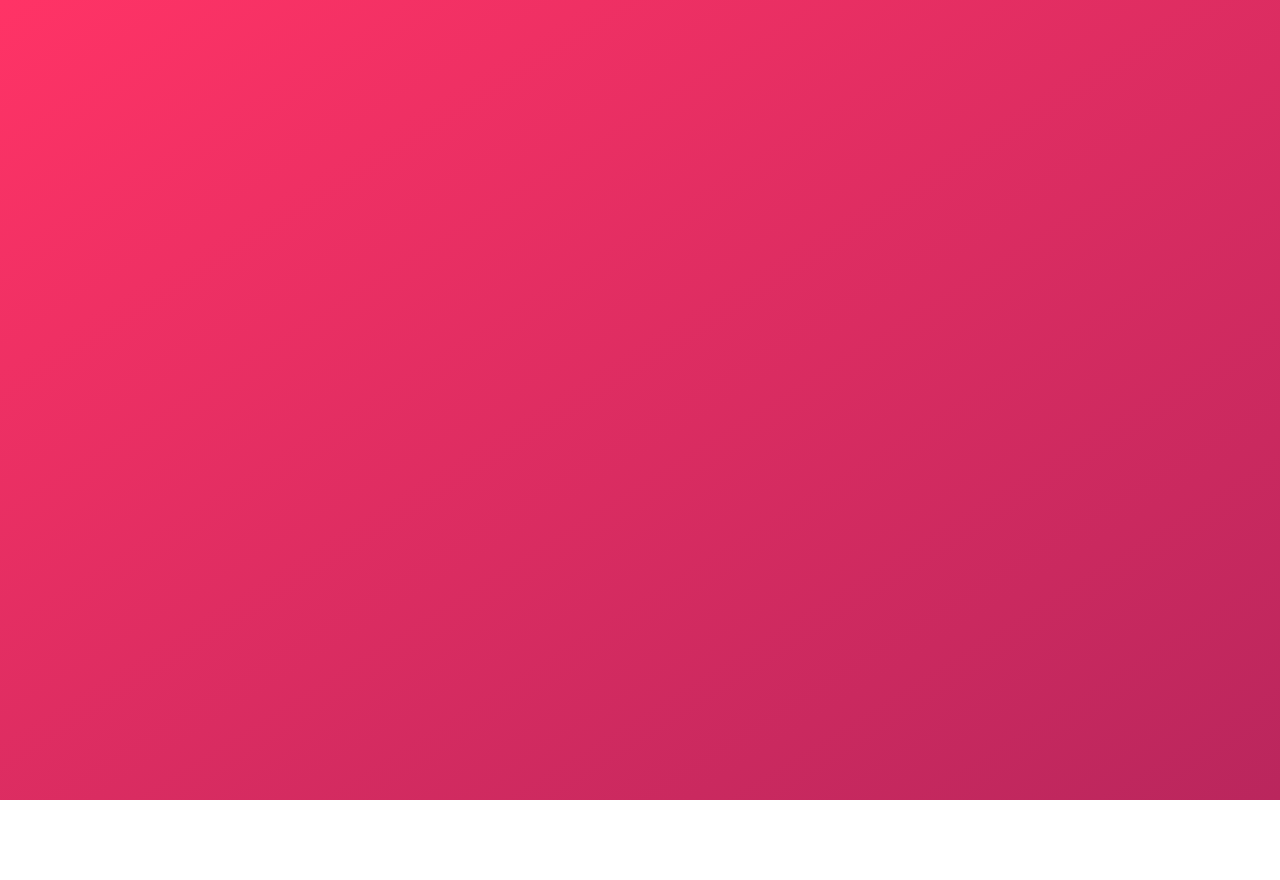
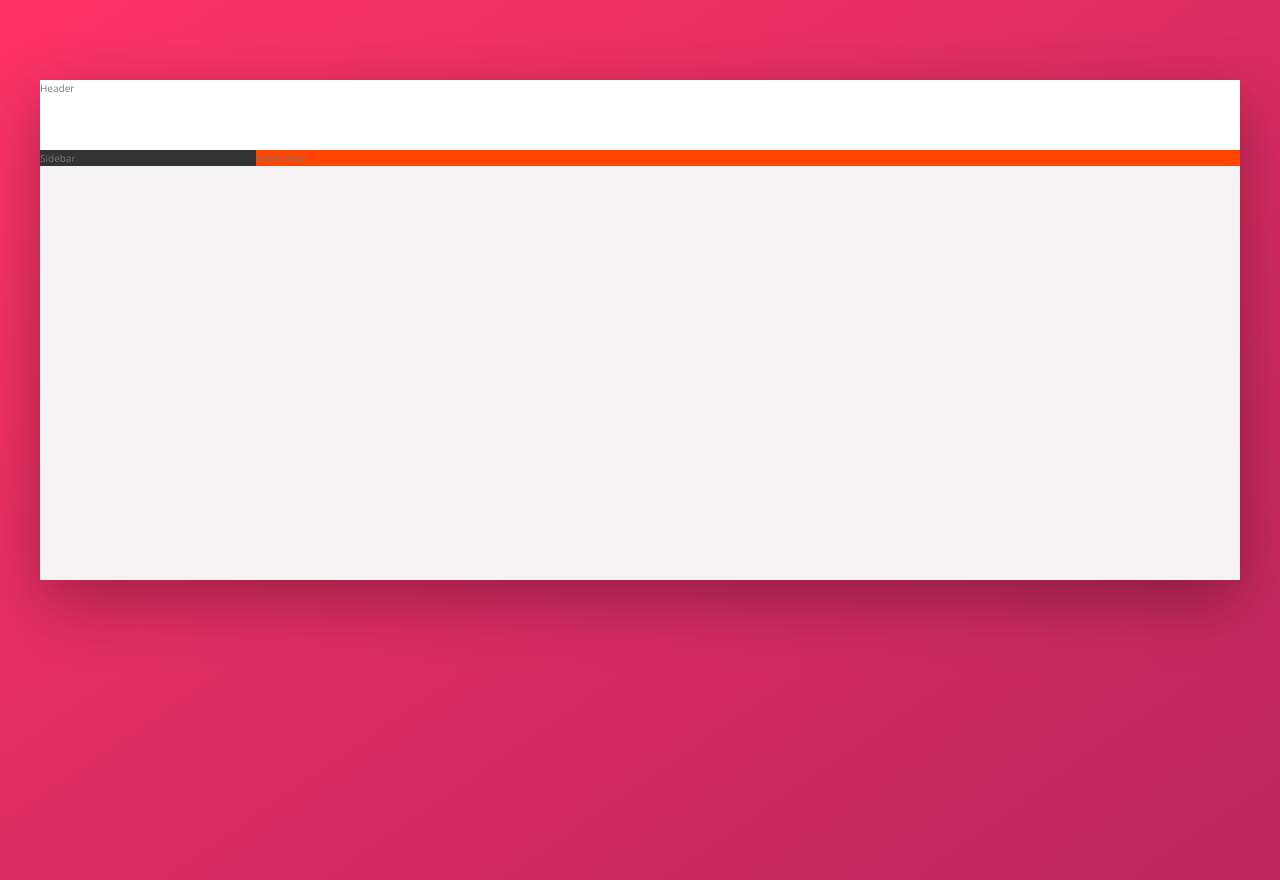
Before and after one commit to abdulazizcode/trillo, a website: page index.html in a window 1280 px wide. Before the commit the page ends 800 px from the top, so only its background shows below. Drawn offline with nearby package versions, Linux system fonts and the light colour scheme.

Commit message:
html structure with flex

```diff
--- a/index.html
+++ b/index.html
@@ -13,14 +13,14 @@
     <body>
         <div class="container">
             <header class="header">
-
+                Header
             </header>
             <div class="content">
                 <nav class="sidebar">
-
+                    Sidebar
                 </nav>
                 <main class="hotel-view">
-
+                    Hotel View
                 </main>
             </div>
         </div>
--- a/sass/_base.scss
+++ b/sass/_base.scss
@@ -29,6 +29,8 @@ Grey dark 3: #999
     --color-grey-dark-2:#777;
     --color-grey-dark-3:#999;
 
+    --shadow-dark:  0 2rem 6rem rgba(0,0,0,.3);
+
 }
 *{
     margin:0;
--- a/sass/_layout.scss
+++ b/sass/_layout.scss
@@ -0,0 +1,28 @@
+.container{
+    max-width: 120rem;
+    margin: 8rem auto;
+    background-color: var(--color-grey-light-2);
+    box-shadow: var(--shadow-dark);
+    min-height: 50rem;
+}
+
+.header{
+    height: 7rem;
+    background-color: #fff;
+    border-bottom:var(--color-grey-light-2) ;
+}
+
+.content{
+    display:flex;
+}
+
+.sidebar{
+    background-color: var(--color-grey-dark-1);
+
+    flex:0 0 18%;
+}
+
+.hotel-view{
+    background-color: orangered;
+    flex:1;
+}
```
Also changed, not shown: css/style.css, sass/main.scss (line endings or trailing spaces).
